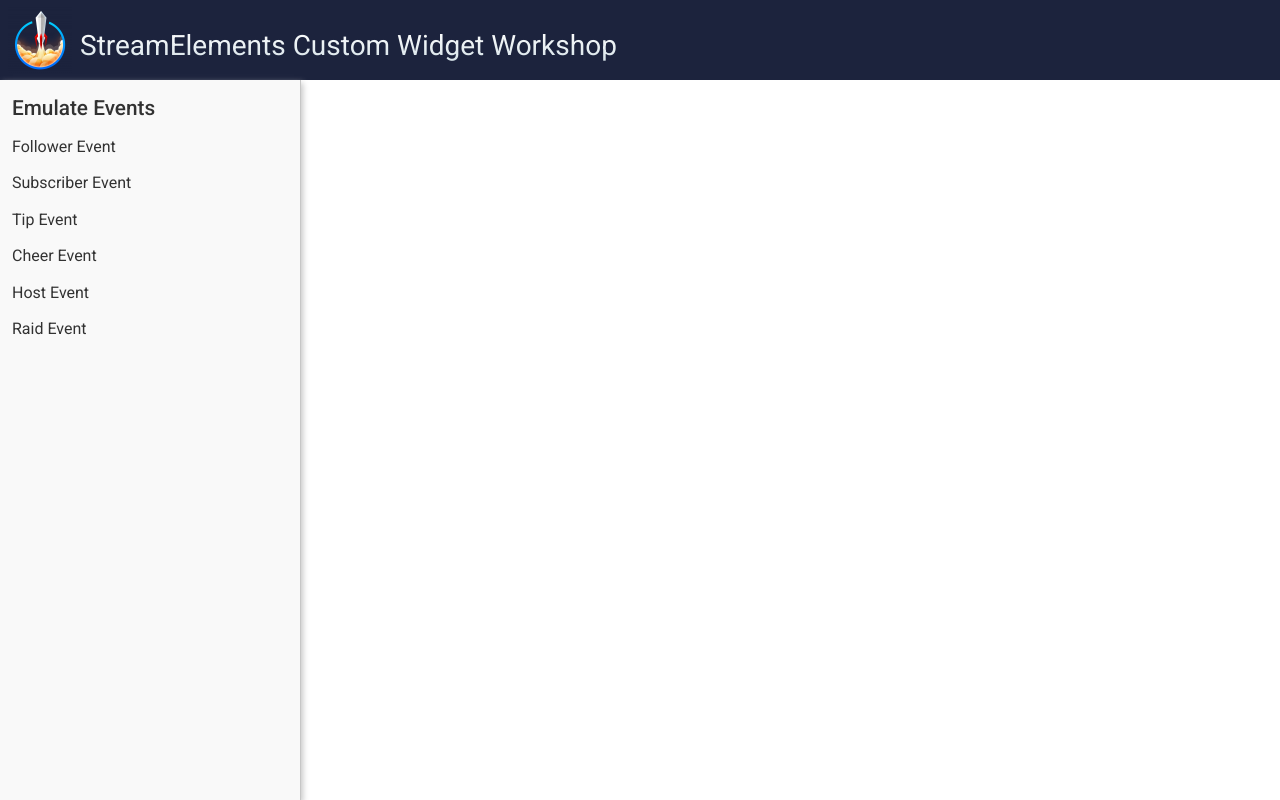
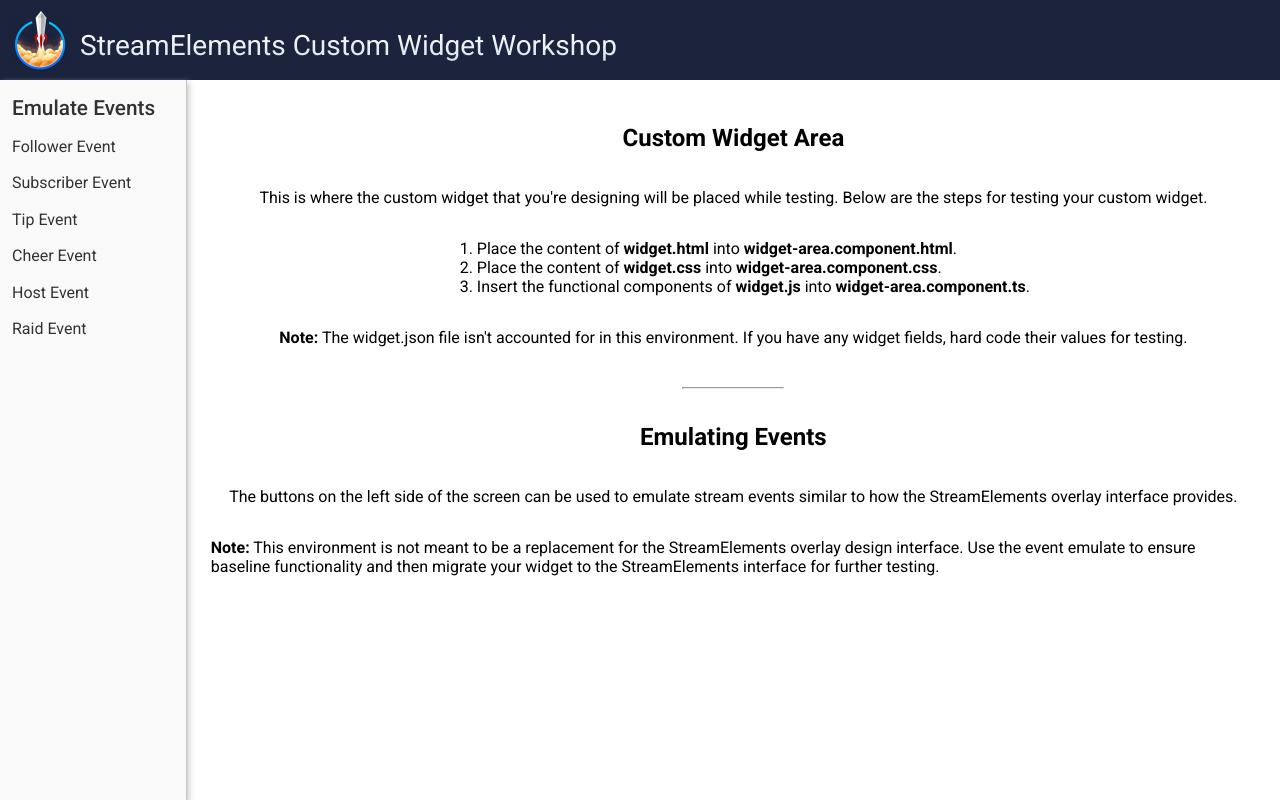
Before and after one commit to JasonDiBabbo/SE-CustomWidget-Workshop, an Angular app: page / in a window 1280 px wide. Built offline with nearby package versions, Linux system fonts and the light colour scheme.

Commit message:
Added the widget area component

```diff
--- a/src/app/app.component.html
+++ b/src/app/app.component.html
@@ -12,6 +12,7 @@
     </section>
 
     <section class="widget-section">
+      <app-widget-area></app-widget-area>
     </section>
   </div>
 </div>
--- a/src/app/app.module.ts
+++ b/src/app/app.module.ts
@@ -4,9 +4,10 @@
 
 import { AppComponent } from './app.component';
 import { WidgetControlComponent } from './widget-control/widget-control.component';
+import { WidgetAreaComponent } from './widget-area/widget-area.component';
 
 @NgModule({
-  declarations: [AppComponent, WidgetControlComponent],
+  declarations: [AppComponent, WidgetControlComponent, WidgetAreaComponent],
   imports: [BrowserModule, ReactiveFormsModule],
   providers: [],
   bootstrap: [AppComponent],
--- a/src/app/stream-event.service.ts
+++ b/src/app/stream-event.service.ts
@@ -38,12 +38,6 @@
   }
 
   private dispatchStreamEvent(event: StreamEvent, listener: string): void {
-    if (!window) {
-      throw new Error(
-        `'window' object is not available. The application is likely being run in the incorrect context. Open the application in a web-standard compliant browser.`
-      );
-    }
-
     const eventData = {
       detail: {
         event,
--- /dev/null
+++ b/src/app/widget-area/widget-area.component.css
@@ -0,0 +1,18 @@
+/** PLACEHOLDER CONTENT START **/
+
+.container {
+  margin: 24px;
+
+  display: flex;
+  flex-direction: column;
+  justify-content: center;
+  align-items: center;
+}
+
+hr {
+  color: #c3c3c3;
+  width: 100px;
+  margin: 24px 0 14px 0;
+}
+
+/** PLACEHOLDER CONTENT END **/
--- /dev/null
+++ b/src/app/widget-area/widget-area.component.html
@@ -0,0 +1,24 @@
+<!-- PLACEHOLDER CONTENT START -->
+
+<div class="container">
+    <h1>Custom Widget Area</h1>
+
+    <p>This is where the custom widget that you're designing will be placed while testing. Below are the steps for testing your custom widget.</p>
+    <ol>
+        <li>Place the content of <strong>widget.html</strong> into <strong>widget-area.component.html</strong>.</li>
+        <li>Place the content of <strong>widget.css</strong> into <strong>widget-area.component.css</strong>.</li>
+        <li>Insert the functional components of <strong>widget.js</strong> into <strong>widget-area.component.ts</strong>.</li>
+    </ol>
+
+
+    <p><strong>Note:</strong> The widget.json file isn't accounted for in this environment. If you have any widget fields, hard code their values for testing.</p>
+
+    <hr>
+
+    <h1>Emulating Events</h1>
+
+    <p>The buttons on the left side of the screen can be used to emulate stream events similar to how the StreamElements overlay interface provides.</p>
+    <p><strong>Note:</strong> This environment is not meant to be a replacement for the StreamElements overlay design interface. Use the event emulate to ensure baseline functionality and then migrate your widget to the StreamElements interface for further testing.</p>
+</div>
+
+<!-- PLACEHOLDER CONTENT END -->
--- /dev/null
+++ b/src/app/widget-area/widget-area.component.ts
@@ -0,0 +1,21 @@
+import { Component, OnInit } from '@angular/core';
+
+@Component({
+  selector: 'app-widget-area',
+  templateUrl: './widget-area.component.html',
+  styleUrls: ['./widget-area.component.css'],
+})
+export class WidgetAreaComponent implements OnInit {
+  public ngOnInit(): void {
+    // The window event listener for stream events
+    // Don't delete this if you want to design a component to respond
+    // to stream events like new followers, subs, etc.
+
+    window.addEventListener(
+      'onEventReceived',
+      (obj: { [key: string]: any }) => {
+        console.log(obj);
+      }
+    );
+  }
+}
```
